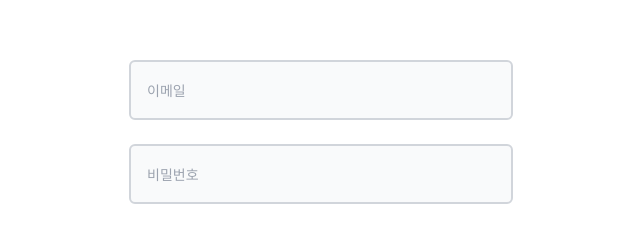
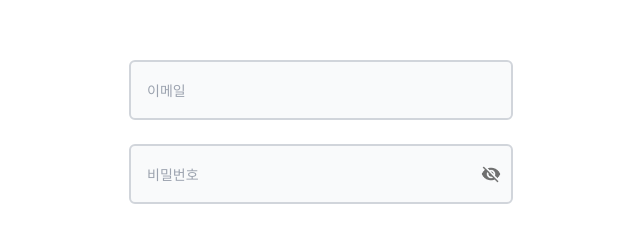
Before and after one commit to FiveOneStudy/Client, a React (Create React App) app: page /login in a window 1280 px wide. Shown: the part 226-452 px from the top of the page, without its empty margins (319-959 px from the left). Built offline with nearby package versions, Linux system fonts and the light colour scheme.

Commit message:
Add Password Component

```diff
--- a/src/components/auth/Input.jsx
+++ b/src/components/auth/Input.jsx
@@ -1,13 +1,13 @@
-export function Input({ placeholder }) {
+export function Input({ type = "text", placeholder }) {
   return (
     <input
+      type={type}
       placeholder={placeholder}
       className="
         w-96 bg-gray-50 h-card rounded-md
         border-2 border-gray-300
         px-4 py-2 text-sm font-medium text-black
-        focus:outline-none
-        focus:border-P400
+        focus:outline-none focus:border-P400
       "
     />
   );
--- /dev/null
+++ b/src/components/auth/Password.jsx
@@ -0,0 +1,32 @@
+import { useState } from "react";
+import OnEye from "../../assets/OnEye.png";
+import OffEye from "../../assets/OffEye.png";
+
+export function Password() {
+  const [show, setShow] = useState(false);
+
+  return (
+    <div className="relative w-96">
+      <input
+        type={show ? "text" : "password"}
+        placeholder="비밀번호"
+        className="
+          w-full bg-gray-50 h-card rounded-md
+          border-2 border-gray-300
+          px-4 py-2 text-sm font-medium text-black
+          focus:outline-none focus:border-P400
+        "
+      />
+
+      <img
+        src={show ? OnEye : OffEye}
+        alt="eye"
+        onClick={() => setShow(!show)}
+        className="
+          absolute right-3 top-1/2 -translate-y-1/2
+          w-5 h-5 cursor-pointer
+        "
+      />
+    </div>
+  );
+}
--- a/src/pages/auth/Login.jsx
+++ b/src/pages/auth/Login.jsx
@@ -1,12 +1,13 @@
 import { Button } from "../../components/auth/Button";
 import { Input } from "../../components/auth/Input";
+import { Password } from "../../components/auth/Password";
 
 export function Login() {
   return (
     <>
       <div className="flex flex-col items-center justify-center h-screen gap-6">
         <Input placeholder="이메일" />
-        <Input placeholder="비밀번호" />
+        <Password />
         <Button>로그인</Button>
       </div>
     </>
```
Also changed, not shown: src/assets/OffEye.png (added), src/assets/OnEye.png (added).
